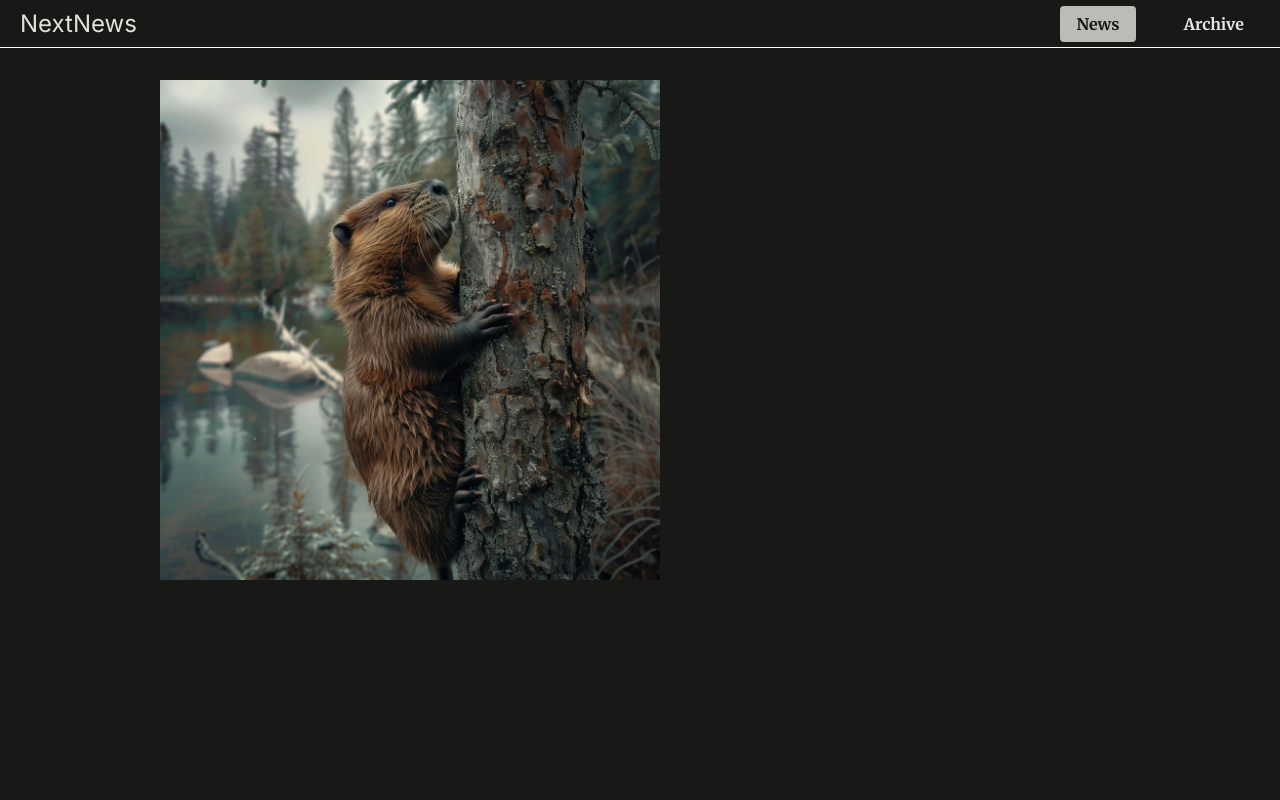
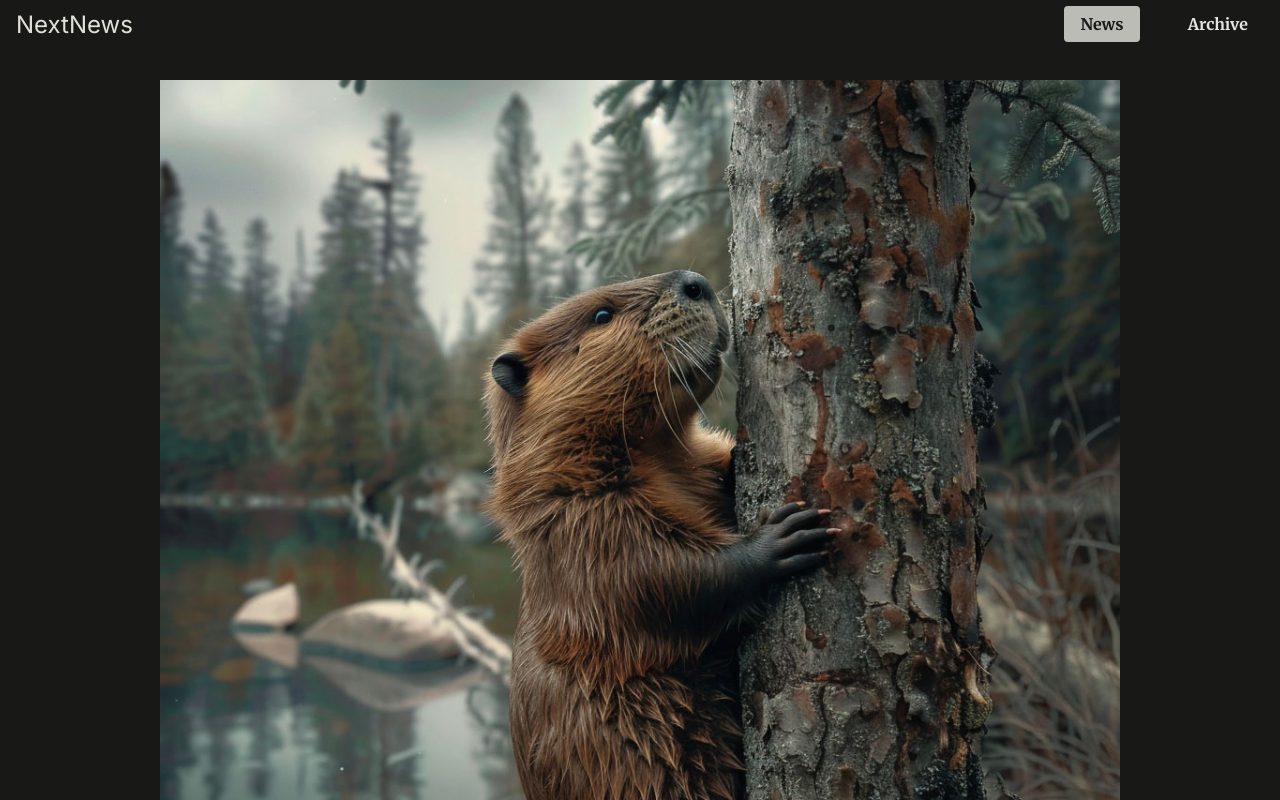
Before and after one commit to Artebah/Next-news, a Next.js app: page /news/beaver-plague/image in a window 1280 px wide. Shown: the top 800 px of the page. Built offline with nearby package versions, Linux system fonts and the light colour scheme.

Commit message:
add modal using interceptor & parallel route

```diff
--- a/app/globals.css
+++ b/app/globals.css
@@ -32,8 +32,7 @@ ul {
   align-items: center;
   margin-bottom: 2rem;
   height: 3rem;
-  border-bottom: 1px solid #fff;
-  padding: 0 20px;
+  padding: 0px 1rem;
 }
 
 #logo {
@@ -196,3 +195,13 @@ ul {
   text-align: center;
   margin-top: 3rem;
 }
+
+.fullscreen-image {
+  width: 100%;
+}
+
+.fullscreen-image img {
+  width: 100%;
+  height: 100%;
+  object-fit: contain;
+}
--- /dev/null
+++ b/app/news/[slug]/@modal/default.tsx
@@ -0,0 +1,12 @@
+/*
+you need this file if you don't want to
+show content for this parallel page on /news/slug
+but you want to on /news/slug/image (as an interceptor)
+* otherwise you can write content here to have it on /news/slug
+*/
+
+const DefaultModalPage = () => {
+  return null;
+};
+
+export default DefaultModalPage;
--- /dev/null
+++ b/app/news/[slug]/layout.tsx
@@ -0,0 +1,12 @@
+import React from "react";
+
+const NewsSlugLayout = ({ modal, children }: { modal: React.ReactNode; children: React.ReactNode }) => {
+  return (
+    <div>
+      {modal}
+      {children}
+    </div>
+  );
+};
+
+export default NewsSlugLayout;
```
Also changed, not shown: app/news/[slug]/@modal/(.)image/page.tsx (added, +28 -0 lines).
